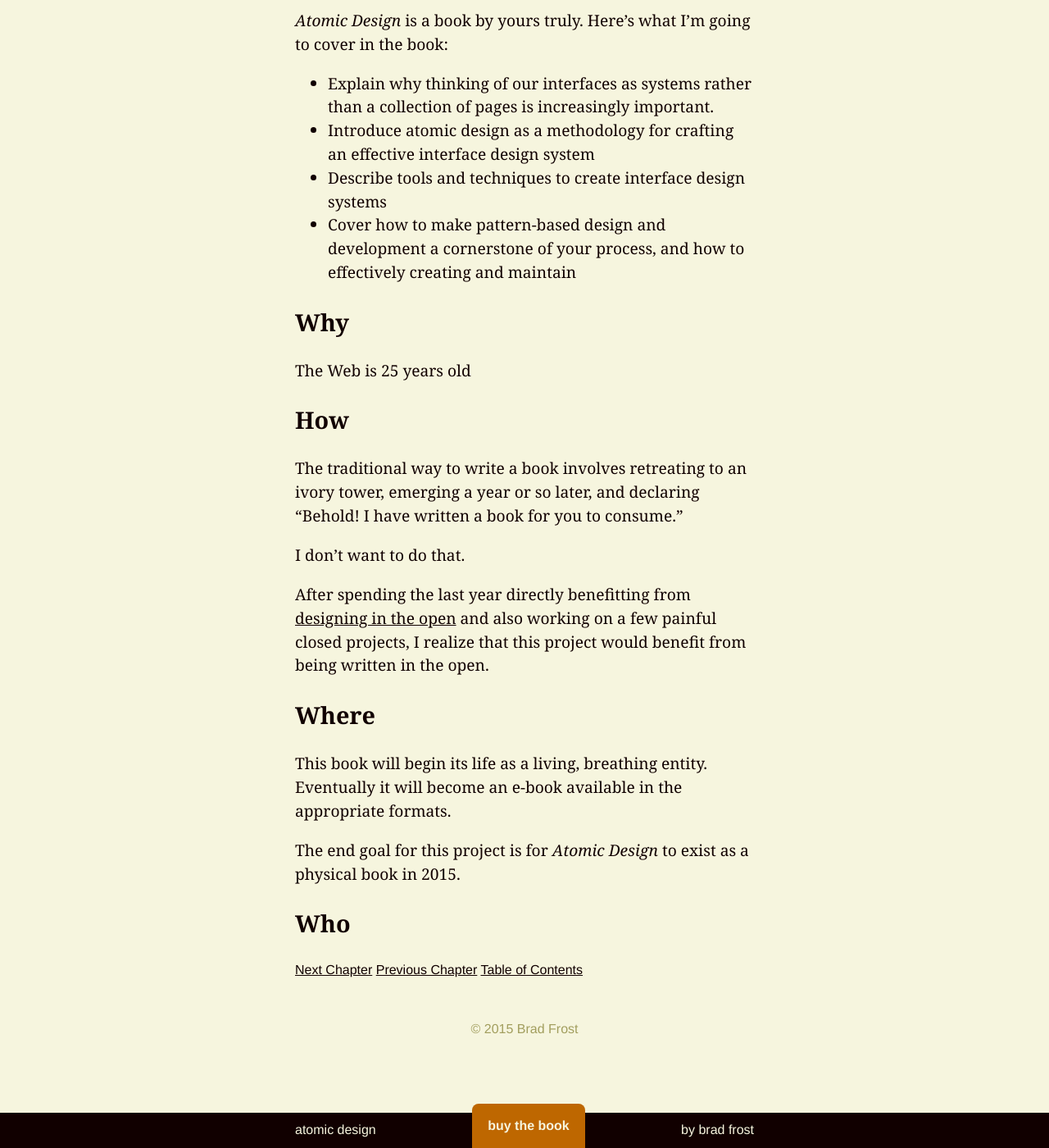
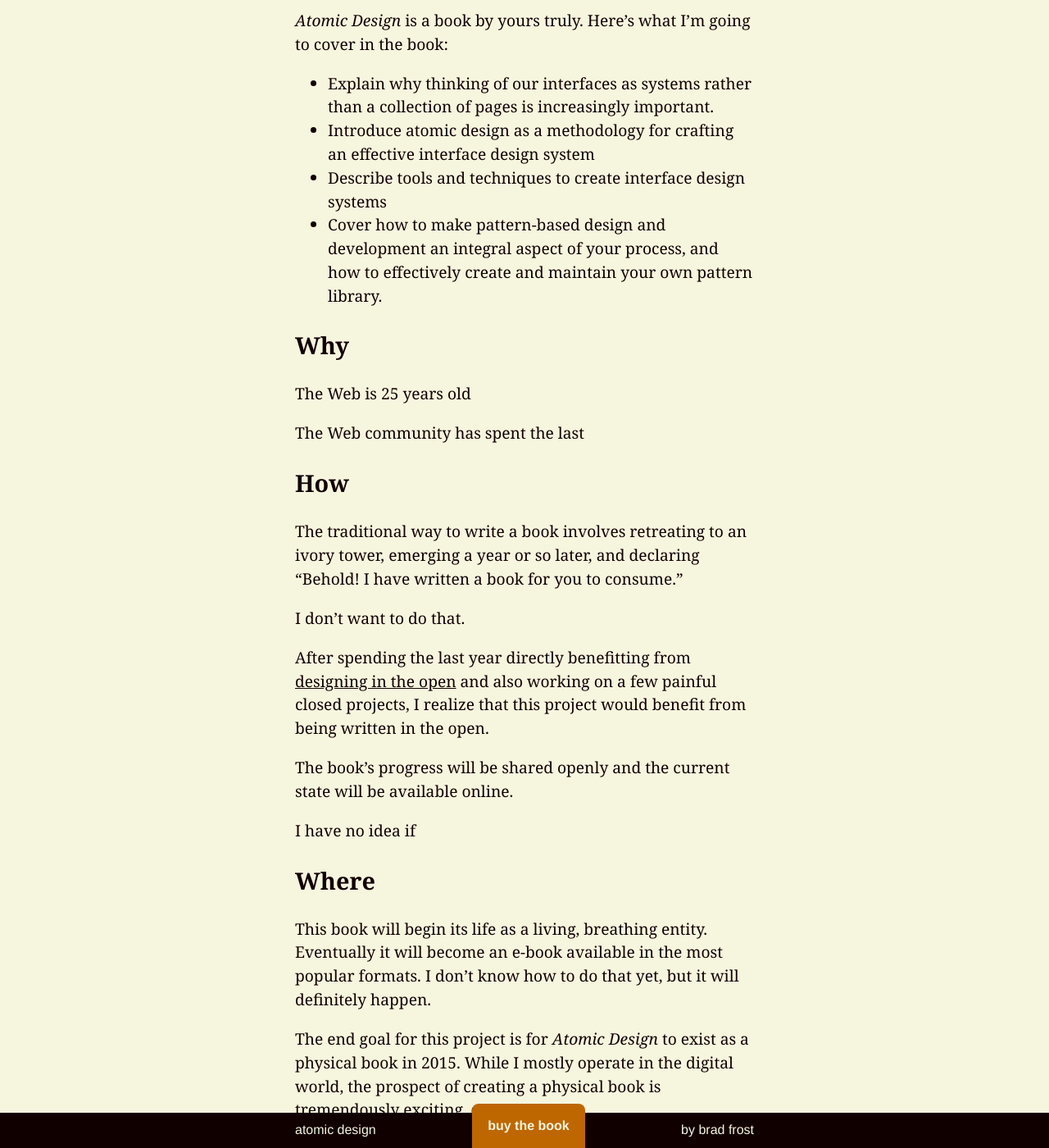
Before and after one commit to bradfrost/atomic-design, a Jekyll site: the page built from intro.md, in a window 1280 px wide and 1400 px high, scrolled down 464 px. Shown: the whole window at 82% size. Built offline with Jekyll 4.4.1, drawn with Linux system fonts in a browser that asks for light colours.

```diff
--- a/intro.md
+++ b/intro.md
@@ -12,10 +12,12 @@ _Atomic Design_ is a book by yours truly. Here’s what I’m going to cover in
 - Explain why thinking of our interfaces as systems rather than a collection of pages is increasingly important.
 - Introduce atomic design as a methodology for crafting an effective interface design system
 - Describe tools and techniques to create interface design systems
-- Cover how to make pattern-based design and development a cornerstone of your process, and how to effectively creating and maintain
+- Cover how to make pattern-based design and development an integral aspect of your process, and how to effectively create and maintain your own pattern library.
 
 ## Why
 The Web is 25 years old
+
+The Web community has spent the last
 
 ## How
 The traditional way to write a book involves retreating to an ivory tower, emerging a year or so later, and declaring “Behold! I have written a book for you to consume.”
@@ -24,9 +26,13 @@ I don’t want to do that.
 
 After spending the last year directly benefitting from [designing in the open](http://bradfrost.com/blog/post/designing-in-the-open/) and also working on a few painful closed projects, I realize that this project would benefit from being written in the open.
 
+The book’s progress will be shared openly and the current state will be available online.
+
+I have no idea if
+
 ## Where
-This book will begin its life as a living, breathing entity. Eventually it will become an e-book available in the appropriate formats.
+This book will begin its life as a living, breathing entity. Eventually it will become an e-book available in the most popular formats. I don’t know how to do that yet, but it will definitely happen.
 
-The end goal for this project is for _Atomic Design_ to exist as a physical book in 2015.
+The end goal for this project is for _Atomic Design_ to exist as a physical book in 2015. While I mostly operate in the digital world, the prospect of creating a physical book is tremendously exciting.	q
 
 ## Who
```
Also changed, not shown: 1 other file.
